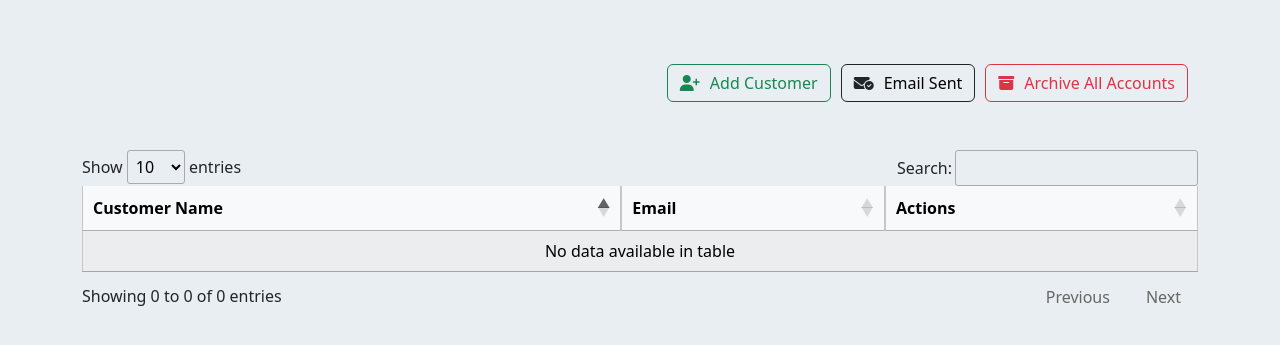
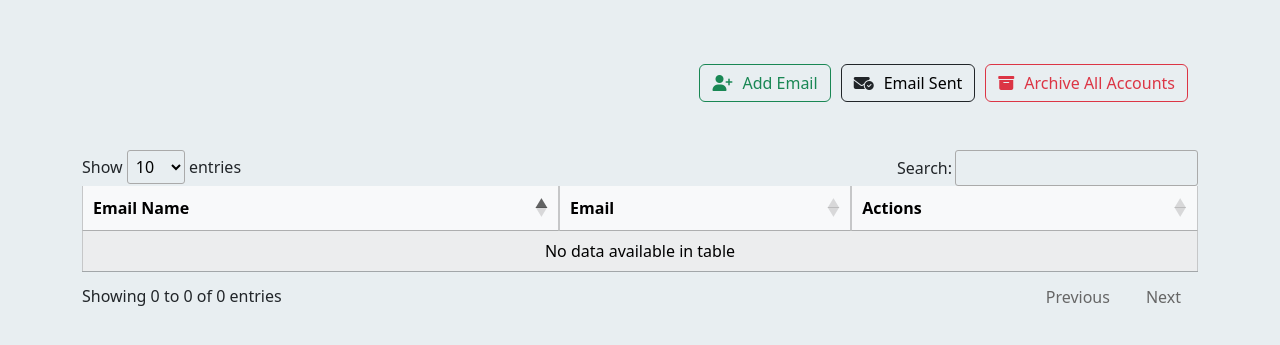
Before and after one commit to francejules22/EmailSupport_HR, a PHP site: page /HREmailSupport/ in a window 1280 px wide. Shown: the part 110-455 px from the top of the page. Run offline with PHP 8.4, Linux system fonts and the light colour scheme; data that the repository does not hold is empty; some libraries are stand-ins or nearby versions.

```diff
--- a/archive_page.php
+++ b/archive_page.php
@@ -9,7 +9,7 @@
              <table class="table table-bordered table-striped table-hovered table-light" id="customer_data">
                <thead>
                   <tr>
-                      <th>Customer Name</th>
+                      <th>Name</th>
                       <th>Email</th>
                       <th>Data Archived</th>
                       <th>Action</th>
--- a/custom_email.php
+++ b/custom_email.php
@@ -33,7 +33,7 @@
                       <table class="table table-bordered table-striped table-hovered table-light" id="customer_data">
                             <thead>
                                 <tr>
-                                    <th>Customer Name</th>
+                                    <th>Name</th>
                                     <th>Email</th>
                                     <th>
                                         <input type="checkbox" id="mcheck">Select All
--- a/index.php
+++ b/index.php
@@ -6,7 +6,7 @@
 <div class="wrapper-box container mb-5">
        <!-- Button trigger modal -->
         <button type="button" class="ae btn btn-outline-success" data-bs-toggle="modal" data-bs-target="#staticBackdrop">
-           <i class="icon fa-solid fa-user-plus"></i>Add Customer
+           <i class="icon fa-solid fa-user-plus"></i>Add Email
         </button>
 
         <button class="ae btn btn-outline-dark"> <i class="icon fa-solid fa-envelope-circle-check"></i><a href="track_email.php" style="text-decoration: none; color: black;" onmouseover="this.style.color='white'" onmouseout="this.style.color='black'">Email Sent</a></button>
@@ -22,7 +22,7 @@
    <div class="modal-dialog">
      <div class="modal-content">
          <div class="modal-header">
-           <h1 class="modal-title fs-5" id="staticBackdropLabel">Add Customer</h1>
+           <h1 class="modal-title fs-5" id="staticBackdropLabel">Add Email</h1>
            <button type="button" class="btn-close" data-bs-dismiss="modal" aria-label="Close"></button>
          </div>
          <div class="modal-body">
@@ -73,7 +73,7 @@
           <table class="table table-bordered table-striped table-hovered table-light" id="customer_data">
                <thead>
                   <tr>
-                     <th>Customer Name</th>
+                     <th>Email Name</th>
                      <th>Email</th>
                      <th>Actions</th>
                   </tr>
--- a/track_email.php
+++ b/track_email.php
@@ -26,6 +26,7 @@
                      <td><?= $row['subject'] ?></td>
                      <td><?= $row['emails'] ?></td>
                      <td><center>
+                        <!--Add Ternary Operator-->
                         <button type="button" class="btn btn-success" id= "<?= $row['status'] ?>" >Sent</button>
                      </center></td>
                   </tr>
@@ -48,5 +49,9 @@
 
           //Start Data Tables
           $('#track_data').DataTable();
+
+
+          //Fail or Sent Status
+
      })
  </script>
```
